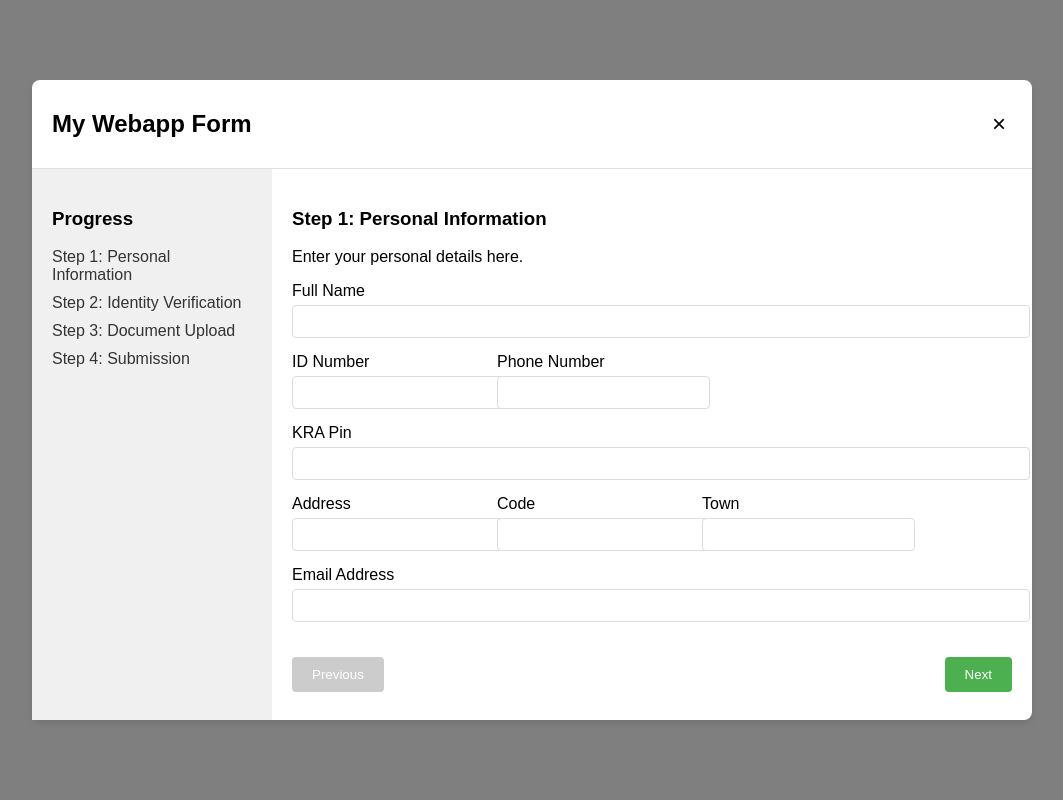
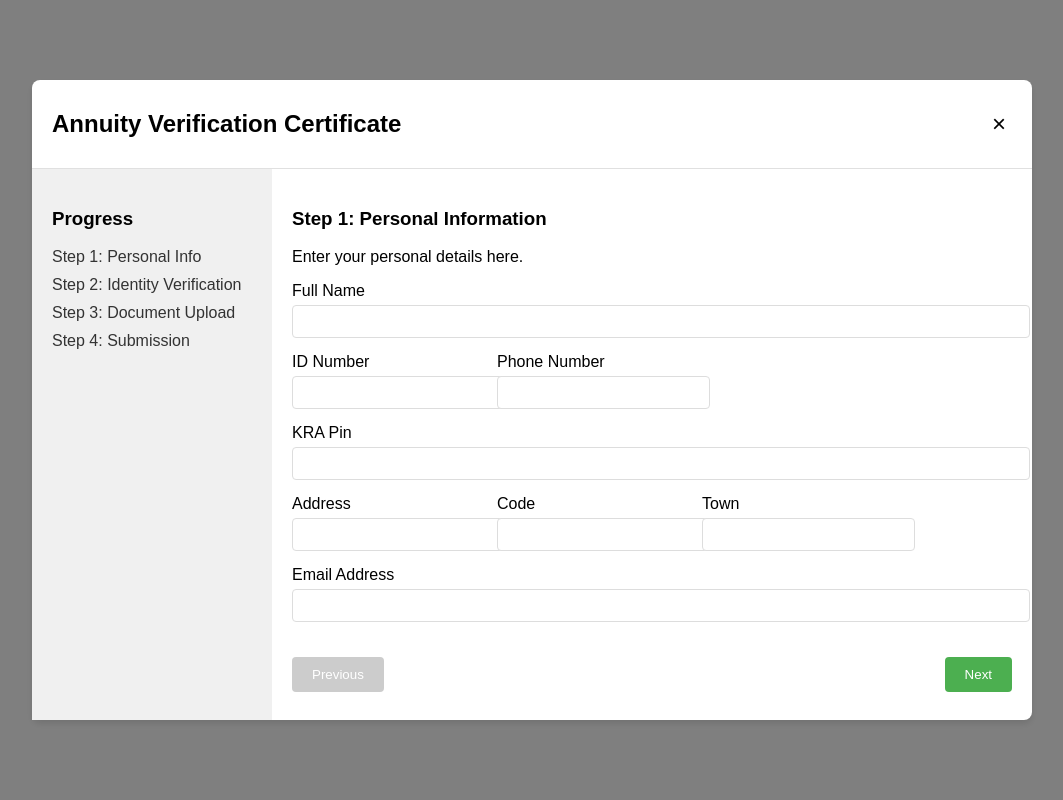
Before and after one commit to Anyareso/https---github.com-Anyareso-Claims-Process-Project, a Flask app: template standalone/templates/vc.html in a window 1280 px wide. Shown: the whole page, without its empty margins (108-1171 px from the left). Run offline with Flask 3, Linux system fonts and the light colour scheme; the template is opened without the code that fills it, so the values that code supplies are empty.

Commit message:
Changed the title and header of the web app.

```diff
--- a/standalone/templates/vc.html
+++ b/standalone/templates/vc.html
@@ -3,7 +3,7 @@
 <head>
     <meta charset="UTF-8">
     <meta name="viewport" content="width=device-width, initial-scale=1.0">
-    <title>Floating Window Webapp with Form</title>
+    <title>Annuity VC</title>
     <style>
         body, html {
             margin: 0;
@@ -189,14 +189,14 @@
     <div class="overlay">
         <div class="floating-window">
             <div class="window-header">
-                <h2>My Webapp Form</h2>
+                <h2>Annuity Verification Certificate</h2>
                 <button class="close-btn">&times;</button>
             </div>
             <div class="window-content">
                 <div class="sidebar">
                     <h3>Progress</h3>
                     <ul>
-                        <li><a href="#" class="step-link" data-step="1">Step 1: Personal Information</a></li>
+                        <li><a href="#" class="step-link" data-step="1">Step 1: Personal Info</a></li>
                         <li><a href="#" class="step-link" data-step="2">Step 2: Identity Verification</a></li>
                         <li><a href="#" class="step-link" data-step="3">Step 3: Document Upload</a></li>
                         <li><a href="#" class="step-link" data-step="4">Step 4: Submission</a></li>
```
